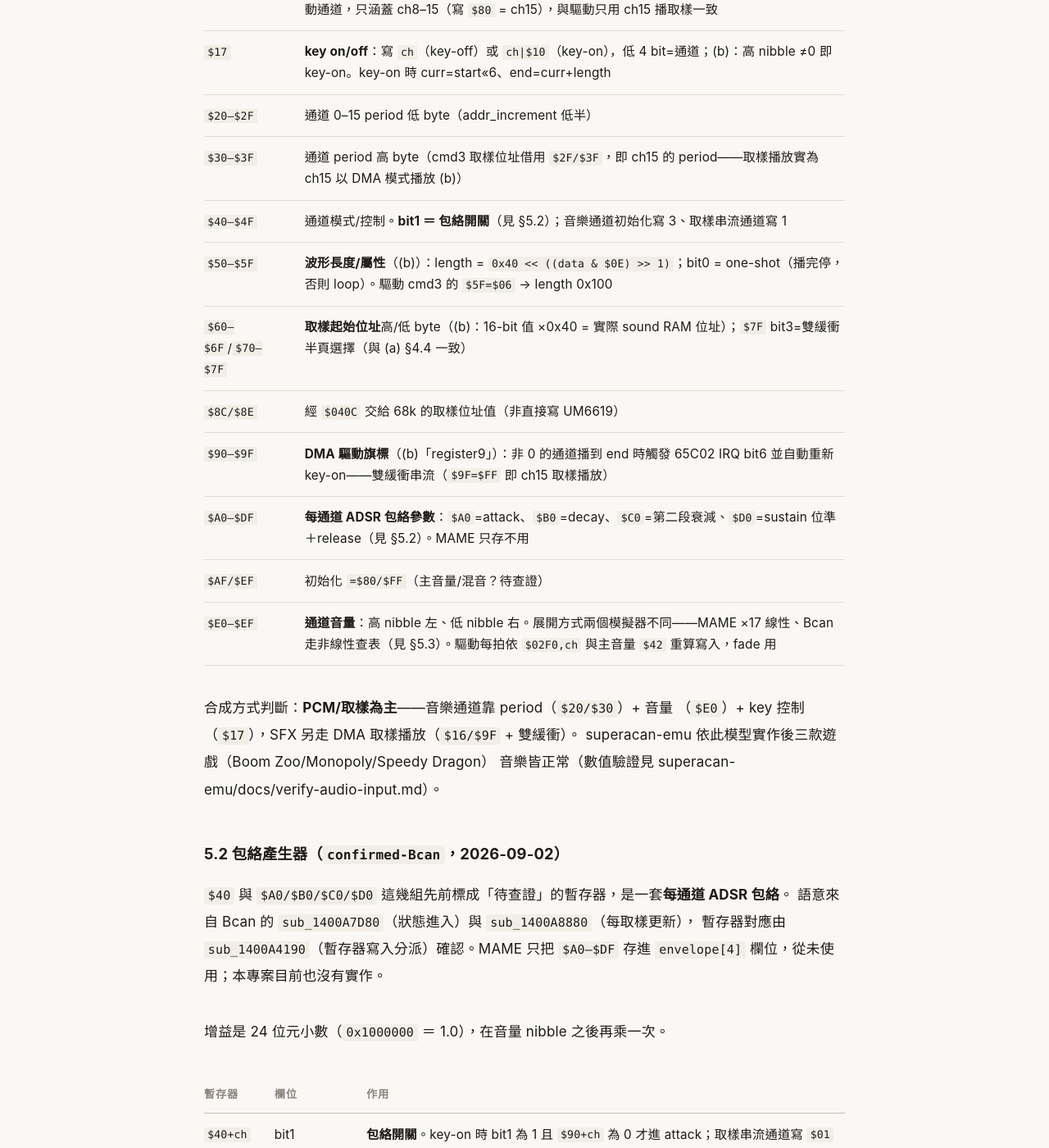
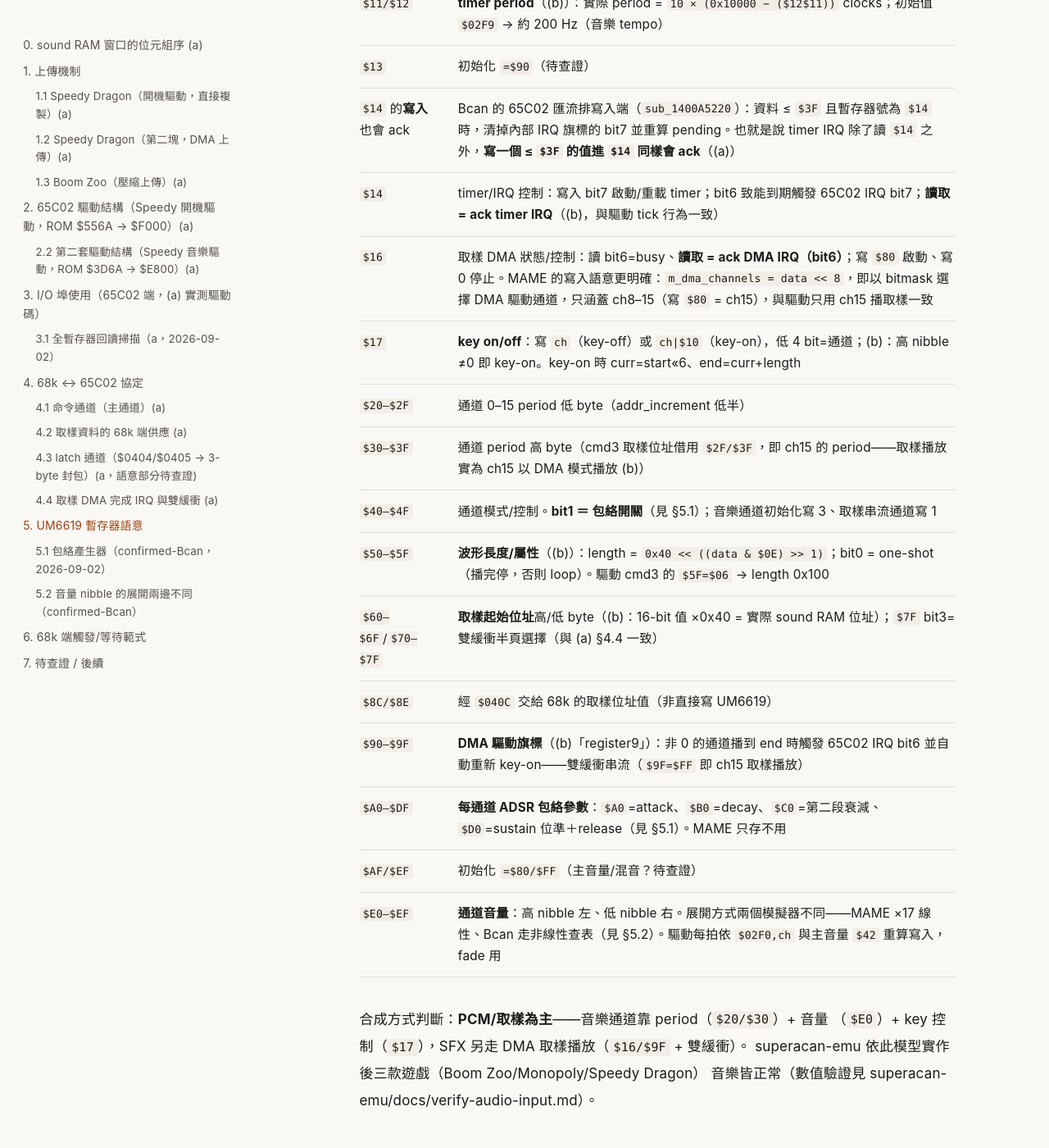
Before and after one commit to wicanr2/superacan, a Jekyll site: the page built from docs/sound-driver.md, in a window 1280 px wide and 1400 px high, scrolled down 10107 px. Shown: the whole window at 82% size. Built offline with Jekyll 4.4.1, drawn with Linux system fonts in a browser that asks for light colours; our own code applies the rules of GitHub Pages for plain Markdown files; some of the changed text lies outside the part shown.

Commit message:
feat(site): 版式改為內容驅動，長文加頁內目錄
參考 garden-skills 的 beautiful-article 版式規範（references/layout.md）：閱讀列寬與
破格寬度是兩個獨立決策，寬度該由內容決定，不由主題決定。本站表格密集卻整站鎖在
46rem，寬表只能橫向捲，是把兩者混為一談。

- 破格由內容觸發：欄數 ≥5 或實際溢出的表才撐到 60rem，其餘留在正文列寬。
  四欄的表撐寬只會讓欄距散開，所以不一律套用。用外距推開而非 padding——
  border-box 下 width:calc(100% + N) 配 padding:N 會完全互相抵消。
- 章節 ≥4 的頁面給左側目錄，捲動高亮當前章節；視窗放不下（<79rem）時整個收掉
  回落單欄，不擠壓正文。短文不給目錄，避免目錄比正文顯眼。
- h2/h3 加錨點連結，滑過才顯示。

目錄一開就抓到 sound-driver.md 的三個標題結構錯誤：「## 2.2」是 §2 的子節卻寫成 h2、
「### 6.1」掛在 §3 底下、§5 的子節從 5.2 起跳沒有 5.1。一併修正並更新交叉引用。

驗證：github-pages gem 建置，280 個連結全數可解析；Chrome headless 在 1500px
（有目錄）與 1000px（回落單欄）各渲染檢視，確認破格只發生在該破的表上。

Co-Authored-By: Claude Opus 5 (1M context) <noreply@anthropic.com>

```diff
--- a/_layouts/default.html
+++ b/_layouts/default.html
@@ -8,6 +8,11 @@
 <link rel="stylesheet" href="{{ '/assets/css/site.css' | relative_url }}">
 </head>
 <body>
+<div class="page">
+
+<aside class="toc" hidden><nav aria-label="本頁目錄"></nav></aside>
+
+<div class="column">
   <header class="masthead">
     <a class="wordmark" href="{{ '/' | relative_url }}">{{ site.title }}</a>
     <nav>
@@ -26,15 +31,74 @@
     (b) MAME driver、(c) 二手報導、(p) 實機照片與板級證據。</p>
     <p>ROM、BIOS 與模擬器執行檔為受版權保護的研究輸入，不在本站與 repo 內。</p>
   </footer>
+</div>
+
+</div>
 
 <script>
-// 寬表加水平捲動容器：只包實際會溢出的表，不一律套用。
-document.querySelectorAll('main table').forEach(function (table) {
+(function () {
+  var main = document.querySelector('main');
+
+  // 寬度由內容決定：欄數多或真的溢出的表才破格，四欄的表撐寬只會讓欄距散開。
+  main.querySelectorAll('table').forEach(function (table) {
     var box = document.createElement('div');
     box.className = 'scroll';
     table.parentNode.insertBefore(box, table);
     box.appendChild(table);
+    var columns = table.rows[0] ? table.rows[0].cells.length : 0;
+    if (columns >= 5 || table.scrollWidth > box.clientWidth) box.classList.add('wide');
   });
+
+  // 標題可錨定：滑過才顯示，不佔視覺重量。
+  main.querySelectorAll('h2[id], h3[id]').forEach(function (heading) {
+    var link = document.createElement('a');
+    link.className = 'anchor';
+    link.href = '#' + heading.id;
+    link.setAttribute('aria-label', '本節連結');
+    link.textContent = '#';
+    heading.appendChild(link);
+  });
+
+  // 頁內目錄：章節夠多才給，短文的目錄會比正文還顯眼。
+  var heads = [].slice.call(main.querySelectorAll('h2[id], h3[id]'));
+  if (heads.length < 4) return;
+  var aside = document.querySelector('.toc');
+  var nav = aside.querySelector('nav');
+  var list = document.createElement('ol');
+  var items = heads.map(function (heading) {
+    var li = document.createElement('li');
+    li.className = heading.tagName === 'H3' ? 'sub' : '';
+    var a = document.createElement('a');
+    a.href = '#' + heading.id;
+    a.textContent = heading.textContent.replace(/#$/, '');
+    li.appendChild(a);
+    list.appendChild(li);
+    return { heading: heading, link: a };
+  });
+  nav.appendChild(list);
+  aside.hidden = false;
+  document.body.classList.add('has-toc');
+
+  var current = null;
+  function highlight() {
+    var top = window.scrollY + 120;
+    var active = items[0];
+    for (var i = 0; i < items.length; i++) {
+      if (items[i].heading.offsetTop <= top) active = items[i];
+    }
+    if (active === current) return;
+    if (current) current.link.classList.remove('here');
+    active.link.classList.add('here');
+    current = active;
+  }
+  highlight();
+  var ticking = false;
+  window.addEventListener('scroll', function () {
+    if (ticking) return;
+    ticking = true;
+    requestAnimationFrame(function () { highlight(); ticking = false; });
+  }, { passive: true });
+})();
 </script>
 </body>
 </html>
--- a/assets/css/site.css
+++ b/assets/css/site.css
@@ -31,6 +31,17 @@
 html {
   font-size: 17px;                    /* 全站唯一的字級基準，其餘一律 rem */
   -webkit-text-size-adjust: 100%;
+  box-sizing: border-box;
+}
+*, *::before, *::after { box-sizing: inherit; }
+
+/* 版式與主題解耦：閱讀列寬由文字決定，破格寬度由表格內容決定。 */
+:root {
+  --measure: 46rem;                   /* 正文列寬（含左右內距）*/
+  --pad: 1.6rem;
+  --wide: 60rem;                      /* 破格上限：表格／程式碼密集的內容 */
+  --avail: calc(100vw - 2 * var(--pad));
+  --toc: 15rem;
 }
 
 body {
@@ -56,9 +67,9 @@ code, kbd, pre, samp, .mono {
   align-items: baseline;
   justify-content: space-between;
   gap: 1.5rem;
-  max-width: 46rem;
+  max-width: var(--measure);
   margin: 0 auto;
-  padding: 1.6rem 1.6rem 1rem;
+  padding: 1.6rem var(--pad) 1rem;
   border-bottom: 1px solid var(--rule);
 }
 
@@ -79,9 +90,9 @@ code, kbd, pre, samp, .mono {
 .masthead nav a:hover { color: var(--key); }
 
 footer {
-  max-width: 46rem;
+  max-width: var(--measure);
   margin: 4.5rem auto 3rem;
-  padding: 1.4rem 1.6rem 0;
+  padding: 1.4rem var(--pad) 0;
   border-top: 1px solid var(--rule);
   color: var(--ink-3);
   font-size: .82rem;
@@ -93,9 +104,9 @@ footer p { margin: 0 0 .6rem; }
 /* ── 內文 ─────────────────────────────────────────────────── */
 
 main {
-  max-width: 46rem;
+  max-width: var(--measure);
   margin: 0 auto;
-  padding: 2.6rem 1.6rem 0;
+  padding: 2.6rem var(--pad) 0;
 }
 
 main h1 {
@@ -202,6 +213,68 @@ pre code {
 
 .scroll { overflow-x: auto; margin: 0 0 2.05rem; }
 
+/* 破格：只給欄數多或真的溢出的表。用外距推開，不用 padding——
+   在 border-box 下 width:calc(100% + N) 配 padding:N 會完全互相抵消。 */
+.scroll.wide {
+  width: min(var(--wide), var(--avail));
+  margin-left: calc((100% - min(var(--wide), var(--avail))) / 2);
+}
+
+/* ── 頁內目錄 ─────────────────────────────────────────────── */
+
+.toc { display: none; }
+
+.toc nav {
+  position: sticky;
+  top: 2.6rem;
+  max-height: calc(100vh - 5rem);
+  overflow-y: auto;
+  font-size: .82rem;
+  line-height: 1.65;
+}
+
+.toc ol { list-style: none; margin: 0; padding: 0; }
+.toc li { margin: 0 0 .5rem; }
+.toc li.sub { padding-left: .9rem; font-size: .95em; }
+
+.toc a {
+  color: var(--ink-2);
+  text-decoration: none;
+  display: block;
+  border-left: 1px solid transparent;
+  padding-left: .7rem;
+  margin-left: -.7rem;
+}
+.toc a:hover { color: var(--key); }
+.toc a.here { color: var(--key); border-left-color: var(--key); }
+
+/* 目錄只在放得下的時候出現；放不下時回落成單欄，不擠壓正文。 */
+@media (min-width: 79rem) {
+  body.has-toc .page {
+    display: grid;
+    grid-template-columns: var(--toc) minmax(0, 1fr);
+    gap: 2.5rem;
+    max-width: 79rem;
+    margin: 0 auto;
+    padding-left: var(--pad);
+  }
+  body.has-toc .toc { display: block; padding-top: 6.2rem; }
+  body.has-toc { --avail: calc(79rem - var(--toc) - 4rem); }
+}
+
+/* ── 標題錨點 ─────────────────────────────────────────────── */
+
+.anchor {
+  margin-left: .45rem;
+  color: var(--ink-3);
+  text-decoration: none;
+  font-weight: 400;
+  opacity: 0;
+  transition: opacity .12s;
+}
+h2:hover > .anchor, h3:hover > .anchor, .anchor:focus { opacity: 1; }
+h2 > .anchor, h3 > .anchor { font-size: .78em; }
+
 table {
   border-collapse: collapse;
   width: 100%;
--- a/docs/sound-driver.md
+++ b/docs/sound-driver.md
@@ -102,7 +102,7 @@ word-swap 只存在於 **ROM 檔案格式**層，不存在於這個硬體窗口
 - 通道工作區：每通道 64 bytes，基址 `$FBA2`+ch×64（`$F21B`）；共用陣列
   在 `$0250–$02F0`（各 16 bytes 一欄：串流指標、duration、旗標等）。
 
-## 2.2 第二套驅動結構（Speedy 音樂驅動，ROM $3D6A → $E800）(a)
+### 2.2 第二套驅動結構（Speedy 音樂驅動，ROM $3D6A → $E800）(a)
 
 > 2026-08-31 superacan-emu 里程碑 3：Capstone 65C02 反組譯 + 模擬器執行期
 > 追蹤。此驅動在 superacan-emu 上已可完整跑通（boot ack、命令分派、音樂播放）。
@@ -154,7 +154,7 @@ word-swap 只存在於 **ROM 檔案格式**層，不存在於這個硬體窗口
 `$0420`／`$0422` 的分工由 Bcan 反編譯確認（(a)，`sub_1400A5220`）：寫 `$0420` 只是把
 暫存器編號閂進內部欄位，寫 `$0422` 才真的送出「編號＋資料」。
 
-### 6.1 全暫存器回讀掃描（a，2026-09-02）
+### 3.1 全暫存器回讀掃描（a，2026-09-02）
 
 `homebrew/soundregprobe/` 讓 65C02 對每個編號寫一次 `$5A` 再讀回，把 256 個回讀值畫成
 色格。結果：
@@ -275,21 +275,21 @@ Boom Zoo 68k 端範例（對照驗證一致 (a)）：
 | `$17` | **key on/off**：寫 `ch`（key-off）或 `ch|$10`（key-on），低 4 bit=通道；(b)：高 nibble ≠0 即 key-on。key-on 時 curr=start<<6、end=curr+length |
 | `$20–$2F` | 通道 0–15 period 低 byte（addr_increment 低半） |
 | `$30–$3F` | 通道 period 高 byte（cmd3 取樣位址借用 `$2F/$3F`，即 ch15 的 period——取樣播放實為 ch15 以 DMA 模式播放 (b)） |
-| `$40–$4F` | 通道模式/控制。**bit1 ＝ 包絡開關**（見 §5.2）；音樂通道初始化寫 3、取樣串流通道寫 1 |
+| `$40–$4F` | 通道模式/控制。**bit1 ＝ 包絡開關**（見 §5.1）；音樂通道初始化寫 3、取樣串流通道寫 1 |
 | `$50–$5F` | **波形長度/屬性**（(b)）：length = `0x40 << ((data & $0E) >> 1)`；bit0 = one-shot（播完停，否則 loop）。驅動 cmd3 的 `$5F=$06` → length 0x100 |
 | `$60–$6F`/`$70–$7F` | **取樣起始位址**高/低 byte（(b)：16-bit 值 ×0x40 = 實際 sound RAM 位址）；`$7F` bit3=雙緩衝半頁選擇（與 (a) §4.4 一致） |
 | `$8C/$8E` | 經 `$040C` 交給 68k 的取樣位址值（非直接寫 UM6619） |
 | `$90–$9F` | **DMA 驅動旗標**（(b)「register9」）：非 0 的通道播到 end 時觸發 65C02 IRQ bit6 並自動重新 key-on——雙緩衝串流（`$9F=$FF` 即 ch15 取樣播放） |
-| `$A0–$DF` | **每通道 ADSR 包絡參數**：`$A0`=attack、`$B0`=decay、`$C0`=第二段衰減、`$D0`=sustain 位準＋release（見 §5.2）。MAME 只存不用 |
+| `$A0–$DF` | **每通道 ADSR 包絡參數**：`$A0`=attack、`$B0`=decay、`$C0`=第二段衰減、`$D0`=sustain 位準＋release（見 §5.1）。MAME 只存不用 |
 | `$AF/$EF` | 初始化 `=$80/$FF`（主音量/混音？待查證） |
-| `$E0–$EF` | **通道音量**：高 nibble 左、低 nibble 右。展開方式兩個模擬器不同——MAME ×17 線性、Bcan 走非線性查表（見 §5.3）。驅動每拍依 `$02F0,ch` 與主音量 `$42` 重算寫入，fade 用 |
+| `$E0–$EF` | **通道音量**：高 nibble 左、低 nibble 右。展開方式兩個模擬器不同——MAME ×17 線性、Bcan 走非線性查表（見 §5.2）。驅動每拍依 `$02F0,ch` 與主音量 `$42` 重算寫入，fade 用 |
 
 合成方式判斷：**PCM/取樣為主**——音樂通道靠 period（`$20/$30`）+ 音量
 （`$E0`）+ key 控制（`$17`），SFX 另走 DMA 取樣播放（`$16/$9F` + 雙緩衝）。
 superacan-emu 依此模型實作後三款遊戲（Boom Zoo/Monopoly/Speedy Dragon）
 音樂皆正常（數值驗證見 superacan-emu/docs/verify-audio-input.md）。
 
-### 5.2 包絡產生器（`confirmed-Bcan`，2026-09-02）
+### 5.1 包絡產生器（`confirmed-Bcan`，2026-09-02）
 
 `$40` 與 `$A0/$B0/$C0/$D0` 這幾組先前標成「待查證」的暫存器，是一套**每通道 ADSR 包絡**。
 語意來自 Bcan 的 `sub_1400A7D80`（狀態進入）與 `sub_1400A8880`（每取樣更新），
@@ -317,7 +317,7 @@ Bcan 進 release 態而不是關掉通道。MAME 的 key-off 直接清 active
 ⚠ 這一節是 **Bcan 的實作**，不是實機驗證。但它的形狀（`exp2`、6000／2500／500／8 這些
 常數、`(32−n)` 的 attack 表達式）看起來是照著某份資料寫的，不像隨手發明。
 
-#### 5.2.1 遊戲寫入值的佐證（a）
+#### 5.1.1 遊戲寫入值的佐證（a）
 
 把三款遊戲跑到音樂播放中，從存檔狀態讀出 UM6619 的 256 個暫存器現值，再用 §5.2 的公式
 換算成時間。結果支持這套解讀：
@@ -358,14 +358,14 @@ Bcan 進 release 態而不是關掉通道。MAME 的 key-off 直接清 active
 `Audio.Registers`（`[256]uint8`）即可。本專案的 headless 工具目前沒有內建音效暫存器
 傾印（`--video-registers` 只涵蓋 UM6618），是個可以補的小功能。
 
-#### 5.2.2 結案狀態
+#### 5.1.2 結案狀態
 
 欄位語意（開關位元、四段參數的分配、`$A0 = $1F` 的特例、key-off 進 release）由 Bcan 反編譯
 加三款遊戲的實際寫入值雙向支持，視為定案。**時間常數（500、6000／2500、8、256）與音量
 查表只有 Bcan 一個來源**，維持 `confirmed-Bcan`，要往上推需要實機——這一項已接受為現況，
 不列為進行中的工作。真的取得實機時，`§5.2.1` 的換算表就是第一份對照清單。
 
-### 5.3 音量 nibble 的展開兩邊不同（`confirmed-Bcan`）
+### 5.2 音量 nibble 的展開兩邊不同（`confirmed-Bcan`）
 
 `$E0+ch` 的高／低 nibble 經一張 16 項查表得到左右聲道音量，**不是 MAME 的 ×17**：
 
@@ -402,12 +402,12 @@ Bcan 的表在低音量端陡得多（nibble 1 就到 51），中段有三處平
       原生抽樣率 44744.3125 Hz（=clock/80）。reg `$13/$14` 高位元仍待查證。
 - [ ] 其他遊戲是否同款驅動（可先掃 `AD 20 04 29 01 D0 F9` 特徵碼：
       Speedy 中此 UM6619 輪詢序列出現於兩塊 65C02 程式共 10 處）。
-- [x] **哪些暫存器餵 Bcan 的包絡狀態機** → §5.2：`$40` bit1 是開關，
+- [x] **哪些暫存器餵 Bcan 的包絡狀態機** → §5.1：`$40` bit1 是開關，
       `$A0/$B0/$C0/$D0` 分別是 attack／decay／第二段衰減／sustain＋release。
-- [x] **用遊戲寫入值佐證 §5.2** → §5.2.1。三款遊戲的音樂通道全部 `$40 = $03`、
+- [x] **用遊戲寫入值佐證 §5.1** → §5.1.1。三款遊戲的音樂通道全部 `$40 = $03`、
       取樣串流通道 `$01`；`$A0 = $1F`（跳過 attack）永遠與「不衰減＋短 release」同時出現；
       換算出的時間全在音樂範圍內。**欄位語意獲得佐證，時間常數仍只有 Bcan 一個來源。**
-- [ ] **音量查表（§5.3）哪一版對應實機**：Bcan 非線性、MAME 線性 ×17，兩者只有頭尾相同。
+- [ ] **音量查表（§5.2）哪一版對應實機**：Bcan 非線性、MAME 線性 ×17，兩者只有頭尾相同。
       **已接受為現況，不列進行中**——判它需要實機錄音或波形比對，不在現有手段內。
 - [ ] **本專案實作包絡與非線性音量表**：屬 `../superacan-emu/` 的實作決策，不在本庫追蹤。
       欄位語意可信（§5.2.1），時間常數先跟 Bcan，等實機出現再校。
```
Also changed, not shown: docs/emulator-analysis.md (+3 -3 lines). Lines whose indentation alone changed are shown as unchanged.
